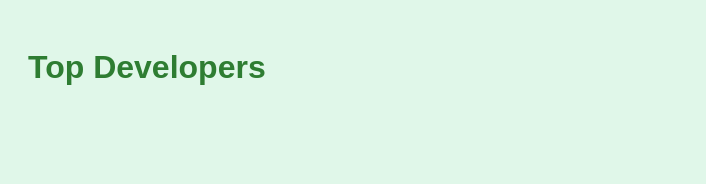
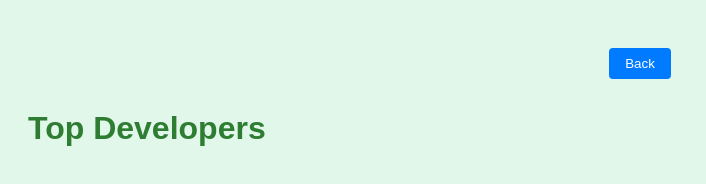
Before and after one commit to wahana108/nft-top-developer, a website: page public/index.html in a window 1280 px wide. Shown: the whole page, without its empty margins (0-706 px from the left). Drawn offline with nearby package versions, Linux system fonts and the light colour scheme.

Commit message:
Update index.html
<!-- Tambahkan di dalam <head> untuk CSS -->
<style>
  .back-button {
    padding: 8px 16px;
    background-color: #007bff;
    color: white;
    border: none;
    border-radius: 4px;
    cursor: pointer;
    margin: 10px;
  }
  .back-button:hover {
    background-color: #0056b3;
  }
</style>

<!-- Tambahkan di dalam <body>, tepat setelah tag pembuka <body> -->
<div style="text-align: center;">
  <button id="back-to-mastermind" class="back-button">Back</button>
</div>

```diff
--- a/public/index.html
+++ b/public/index.html
@@ -4,9 +4,29 @@
   <meta charset="UTF-8">
   <title>NFT Top Developers</title>
   <link rel="stylesheet" href="style.css">
+  <!-- Tambahkan di dalam <head> untuk CSS -->
+<style>
+  .back-button {
+    padding: 8px 16px;
+    background-color: #007bff;
+    color: white;
+    border: none;
+    border-radius: 4px;
+    cursor: pointer;
+    margin: 10px;
+  }
+  .back-button:hover {
+    background-color: #0056b3;
+  }
+</style>
+
   <script src="https://cdn.jsdelivr.net/npm/@supabase/supabase-js@2.0.0/dist/umd/supabase.min.js"></script>
 </head>
 <body>
+  <!-- Tambahkan di dalam <body>, tepat setelah tag pembuka <body> -->
+<div style="text-align: center;">
+  <button id="back-to-mastermind" class="back-button">Back</button>
+</div>
   <div id="top-developers" style="display: block;">
     <h1>Top Developers</h1>
     <div id="developer-list"></div>
```
